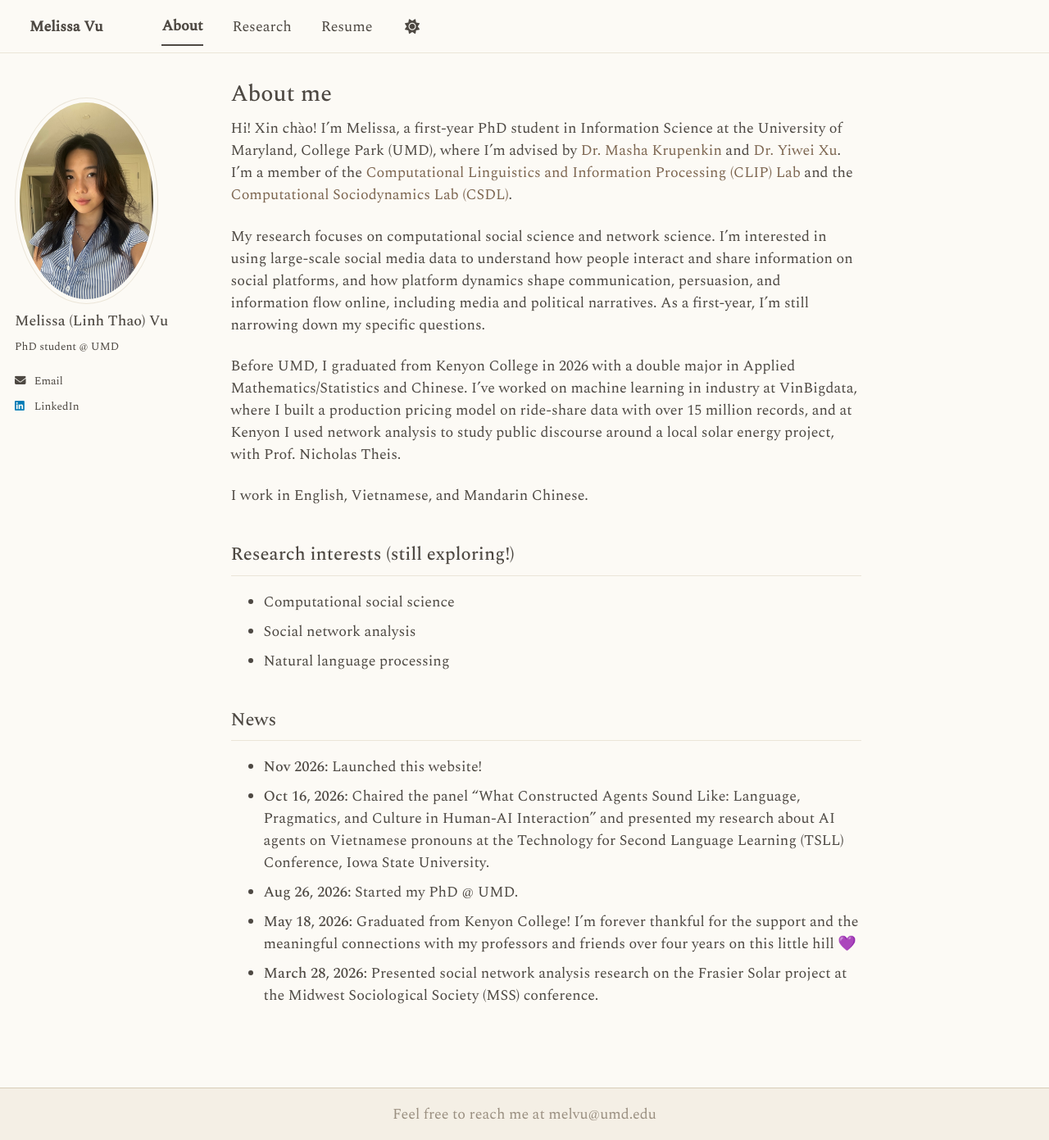
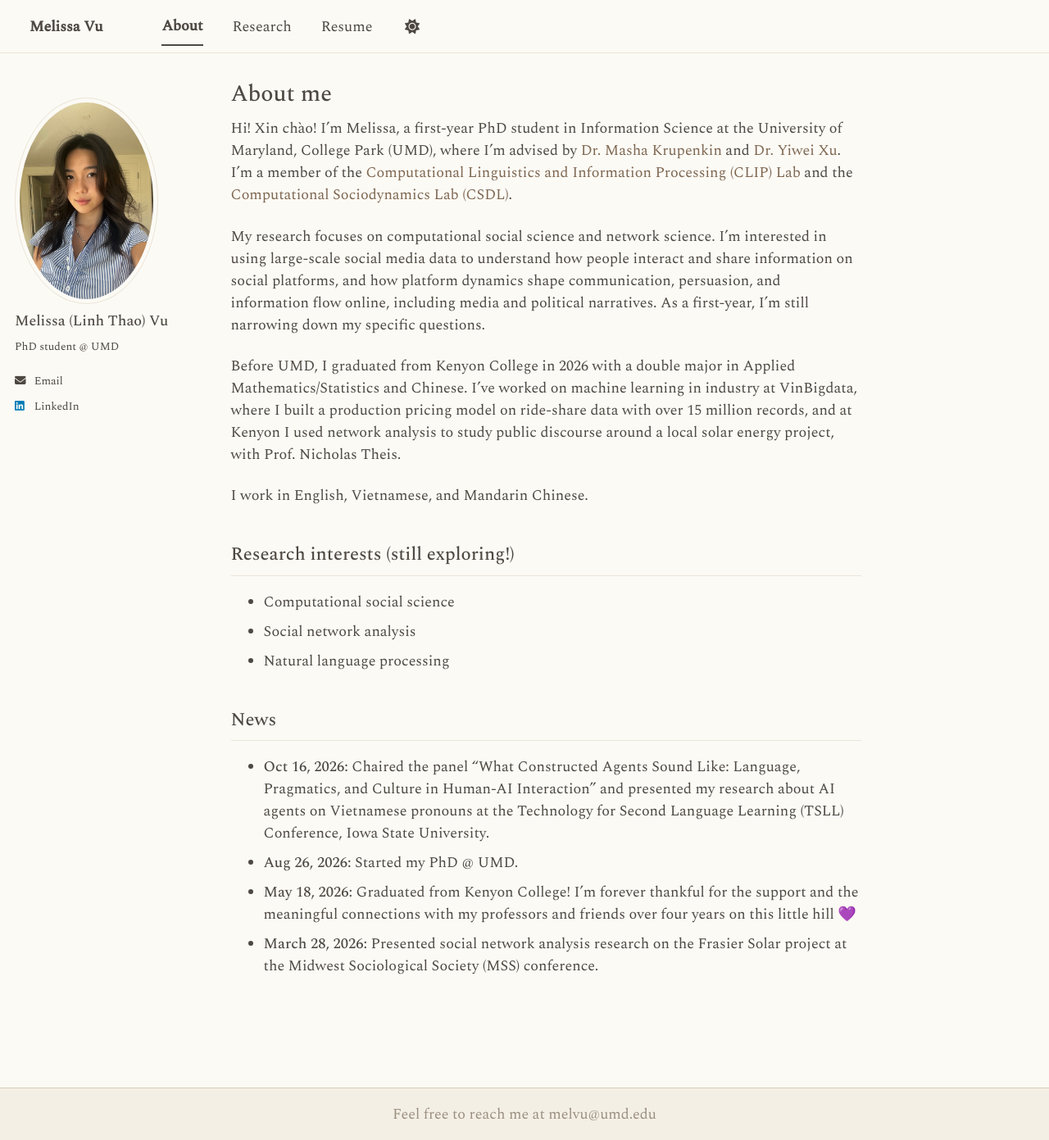
Before and after one commit to melvu-25/melvu-25.github.io, a Jekyll site: the page built from _pages/about.md, in a window 1280 px wide and 1391 px high. Shown: the whole window at 82% size. Built offline with Jekyll 4.4.1, drawn with Linux system fonts in a browser that asks for light colours; a script bundle is joined from its source files by our own code; a style sheet for code colours, icons or effects is not loaded.

Commit message:
Remove website launch news entry
Removed the news entry for the website launch in November 2026.

```diff
--- a/_pages/about.md
+++ b/_pages/about.md
@@ -24,7 +24,6 @@ Research interests (still exploring!)
 
 News
 ------
-* **Nov 2026:** Launched this website!
 * **Oct 16, 2026:** Chaired the panel "What Constructed Agents Sound Like: Language, Pragmatics, and Culture in Human-AI Interaction" and presented my research about AI agents on Vietnamese pronouns at the Technology for Second Language Learning (TSLL) Conference, Iowa State University.
 * **Aug 26, 2026:** Started my PhD @ UMD.
 * **May 18, 2026:** Graduated from Kenyon College! I'm forever thankful for the support and the meaningful connections with my professors and friends over four years on this little hill 💜
```
